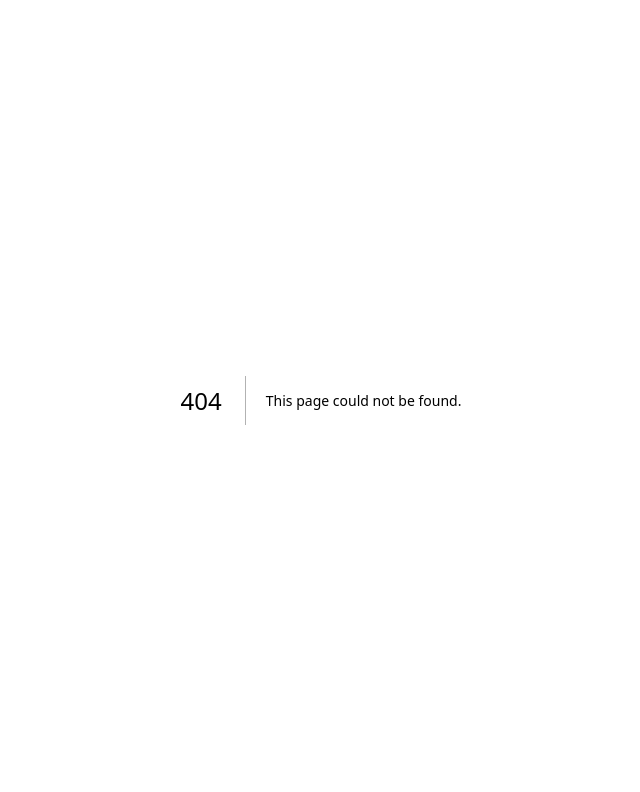
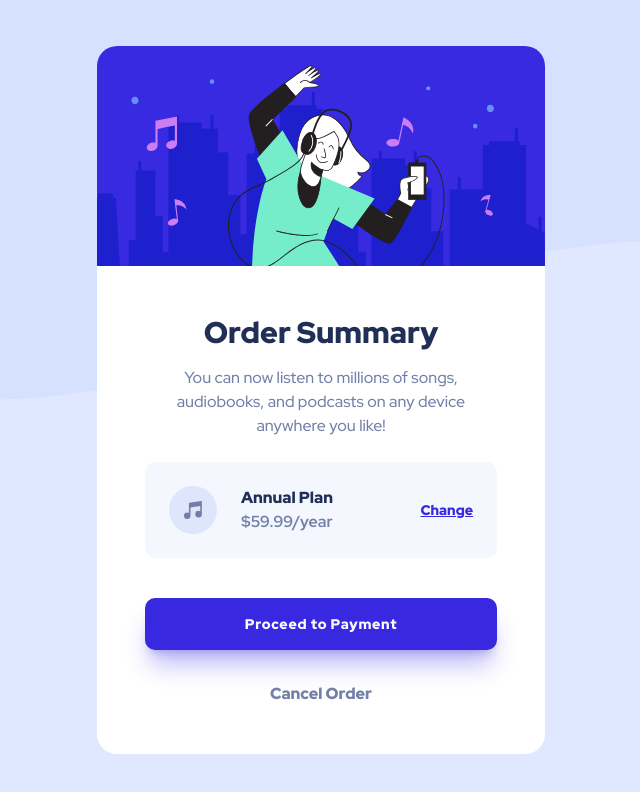
Before and after one commit to Moscart/card, a Next.js app: page /order-summary in a window 1280 px wide. Before the commit this address had no page. Shown: the top 792 px of the page, without its empty margins (319-959 px from the left). Built offline with nearby package versions, Linux system fonts and the light colour scheme.

Commit message:
✨feature: Add order-summary layout and page

```diff
--- /dev/null
+++ b/app/order-summary/layout.tsx
@@ -0,0 +1,10 @@
+import React from "react";
+import { Red_Hat_Display } from "next/font/google";
+
+const redHatDisplay = Red_Hat_Display({ subsets: ["latin"] });
+
+export default function OrderLayout({
+  children,
+}: Readonly<{ children: React.ReactNode }>) {
+  return <div className={redHatDisplay.className}>{children}</div>;
+}
--- /dev/null
+++ b/app/order-summary/page.tsx
@@ -0,0 +1,76 @@
+import React from "react";
+import Illustration from "@/public/assets/order-summary/illustration-hero.svg";
+import BgMobile from "@/public/assets/order-summary/pattern-background-mobile.svg";
+import BgDesktop from "@/public/assets/order-summary/pattern-background-desktop.svg";
+import Image from "next/image";
+import { Button } from "@/components/ui/button";
+
+export default function OrderPage() {
+  return (
+    <div className="bg-[hsl(var(--order-pale-blue))] min-h-screen flex justify-center items-center p-6 relative z-10">
+      <Image
+        src={BgMobile}
+        alt="Background"
+        className="h-[50vh] sm:hidden w-screen absolute top-0 left-0 object-cover -z-10 object-bottom"
+      />
+      <Image
+        src={BgDesktop}
+        alt="Background"
+        className="h-[50vh] hidden sm:block w-screen absolute top-0 left-0 object-cover -z-10 object-bottom"
+      />
+      <div className="max-w-xs sm:max-w-md bg-white rounded-[20px] overflow-hidden text-[hsl(var(--order-dark-blue))] font-medium">
+        <div className="relative">
+          <Image
+            src={Illustration}
+            alt="Illustration"
+            className="w-full h-full"
+          />
+        </div>
+        <div className="px-6 sm:px-12 py-7 sm:py-12 text-center flex flex-col gap-6">
+          <div className="px-4 flex flex-col gap-4">
+            <div className="font-black text-[1.375rem] sm:text-3xl">
+              Order Summary
+            </div>
+            <p className="text-[hsl(var(--order-desaturated-blue))] text-sm sm:text-base leading-6">
+              You can now listen to millions of songs, audiobooks, and podcasts
+              on any device anywhere you like!
+            </p>
+          </div>
+          <div className="bg-[hsl(var(--order-very-pale-blue))] rounded-[10px] flex justify-between p-4 sm:p-6 items-center">
+            <div className="flex gap-6">
+              <div className="">
+                <svg xmlns="http://www.w3.org/2000/svg" width="48" height="48">
+                  <g fill="none" fillRule="evenodd">
+                    <circle cx="24" cy="24" r="24" fill="#DFE6FB" />
+                    <path
+                      fill="#717FA6"
+                      fillRule="nonzero"
+                      d="M32.574 15.198a.81.81 0 00-.646-.19L20.581 16.63a.81.81 0 00-.696.803V26.934a3.232 3.232 0 00-1.632-.44A3.257 3.257 0 0015 29.747 3.257 3.257 0 0018.253 33a3.257 3.257 0 003.253-3.253v-8.37l9.726-1.39v5.327a3.232 3.232 0 00-1.631-.441 3.257 3.257 0 00-3.254 3.253 3.257 3.257 0 003.254 3.253 3.257 3.257 0 003.253-3.253V15.81a.81.81 0 00-.28-.613z"
+                    />
+                  </g>
+                </svg>
+              </div>
+              <div className="grid text-sm sm:text-base">
+                <div className="font-black">Annual Plan</div>
+                <div className="font-bold text-[hsl(var(--order-desaturated-blue))]">
+                  $59.99/year
+                </div>
+              </div>
+            </div>
+            <div className="text-xs sm:text-sm font-black text-[hsl(var(--order-bright-blue))] hover:text-[hsl(var(--order-bright-blue))]/70 underline hover:no-underline cursor-pointer">
+              Change
+            </div>
+          </div>
+          <div className="flex flex-col gap-6 sm:gap-8 items-center sm:mt-4">
+            <Button className="bg-[hsl(var(--order-bright-blue))] hover:bg-[hsl(var(--order-bright-blue))]/70 font-black tracking-wider h-[52px] w-full rounded-[10px] shadow-xl shadow-[hsl(var(--order-bright-blue))]/30">
+              Proceed to Payment
+            </Button>
+            <div className="text-[hsl(var(--order-desaturated-blue))] font-black hover:text-[hsl(var(--order-dark-blue))] w-fit cursor-pointer">
+              Cancel Order
+            </div>
+          </div>
+        </div>
+      </div>
+    </div>
+  );
+}
```
